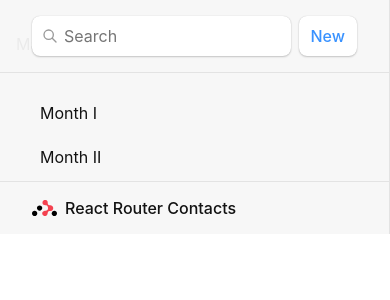
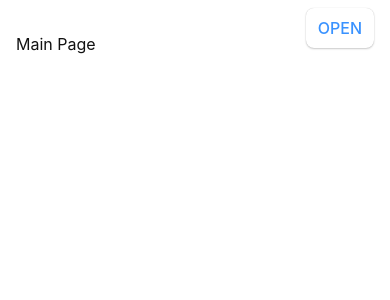
Before and after one commit to puneetha2024/happy-birthday, a React (Create React App) app: page /#/ in a window 390 px wide. Shown: the top 300 px of the page. Built offline with nearby package versions, Linux system fonts and the light colour scheme; the HTML template or start-up script is replaced by a standard one.

Commit message:
Added open/close button for small device Added open/close sidebar for small device Updated README file

```diff
--- a/src/components/MainPage.jsx
+++ b/src/components/MainPage.jsx
@@ -1,3 +1,7 @@
 export default function MainPage() {
-  return <p>Main Page</p>;
+  return (
+    <>
+      <p>Main Page</p>
+    </>
+  );
 }
--- /dev/null
+++ b/src/components/common/NavigatorButton/NavigatorButton.css
@@ -0,0 +1,13 @@
+.navigatorButton {
+  display: none;
+}
+
+@media only screen and (max-width: 1023px) {
+  .navigatorButton {
+    display: unset;
+    position: fixed;
+    top: 0.5rem;
+    right: 1rem;
+    z-index: 3;
+  }
+}
--- /dev/null
+++ b/src/components/common/NavigatorButton/NavigatorButton.jsx
@@ -0,0 +1,7 @@
+import './NavigatorButton.css';
+
+const NavigatorButton = () => {
+  return <button className={`navigatorButton`}>close</button>;
+};
+
+export default NavigatorButton;
--- /dev/null
+++ b/src/components/months/III.jsx
@@ -0,0 +1,5 @@
+const III = () => {
+  return <div>Hello</div>;
+};
+
+export default III;
--- a/src/components/months/months.jsx
+++ b/src/components/months/months.jsx
@@ -1,5 +1,6 @@
 import I from './I';
 import II from './II';
+import III from './III';
 
 /*
  * New month component should be added in the below
@@ -7,6 +8,7 @@ import II from './II';
 const monthsComponents = [
   { month: 'I', component: <I /> },
   { month: 'II', component: <II /> },
+  { month: 'III', component: <III /> },
 ];
 
 const months = monthsComponents.map(({ month }) => month);
--- a/src/index.css
+++ b/src/index.css
@@ -371,16 +371,3 @@ i {
   justify-content: center;
   width: 100%;
 }
-
-@media only screen and (max-width: 1023px) {
-  #sidebar {
-    z-index: 2;
-    position: fixed;
-    width: 100%;
-    background-color: rgba(247, 247, 247, 0.95);
-  }
-
-  #detail {
-    padding: 1rem;
-  }
-}
--- /dev/null
+++ b/src/routes/root.css
@@ -0,0 +1,34 @@
+.navigatorButton {
+  display: none;
+}
+
+@media only screen and (max-width: 1023px) {
+  .navigatorButton {
+    display: unset;
+    position: fixed;
+    top: 0.5rem;
+    right: 1rem;
+    z-index: 3;
+  }
+}
+
+@media only screen and (max-width: 1023px) {
+  #sidebar {
+    z-index: 2;
+    position: fixed;
+    width: 100%;
+    background-color: rgba(247, 247, 247, 0.95);
+  }
+
+  #sidebar.sidebarClosed {
+    display: none;
+  }
+
+  #sidebar.sidebarOpened {
+    display: flex;
+  }
+
+  #detail {
+    padding: 1rem;
+  }
+}
--- a/src/routes/root.jsx
+++ b/src/routes/root.jsx
@@ -1,27 +1,39 @@
+import { useState } from 'react';
 import { Link, Outlet } from 'react-router-dom';
 
 import { months } from '../components/months/months';
+import NavigatorButton from '../components/common/NavigatorButton/NavigatorButton';
+import './root.css';
 
 export default function Root() {
+  const [isSidebarOpened, setIsSidebarOpened] = useState(false);
+  const handleSidebarOpenCloseState = () => {
+    isSidebarOpened ? setIsSidebarOpened(false) : setIsSidebarOpened(true);
+  };
+
+  const handleGoToHomeButton = () => {
+    handleSidebarOpenCloseState();
+  };
   return (
     <>
-      <div id='sidebar'>
-        <h1>React Router Contacts</h1>
-        <div>
-          <form id='search-form' role='search'>
-            <input id='q' aria-label='Search contacts' placeholder='Search' type='search' name='q' />
-            <div id='search-spinner' aria-hidden hidden={true} />
-            <div className='sr-only' aria-live='polite'></div>
-          </form>
-          <form method='post'>
-            <button type='submit'>New</button>
-          </form>
-        </div>
+      <button className={`navigatorButton`} onClick={handleSidebarOpenCloseState}>
+        {isSidebarOpened ? 'CLOSE' : 'OPEN'}
+      </button>
+      <div id='sidebar' className={`${isSidebarOpened ? 'sidebarOpened' : 'sidebarClosed'}`}>
+        <h1>
+          {' '}
+          <button onClick={handleGoToHomeButton}>
+            <Link to={'/'}>Go to Home</Link>
+          </button>
+        </h1>
+        <div>Months : </div>
         <nav>
           <ul>
             {months.map((month) => (
               <li key={month}>
-                <Link to={month}>Month {month}</Link>
+                <Link to={month} onClick={handleSidebarOpenCloseState}>
+                  Month {month}
+                </Link>
               </li>
             ))}
           </ul>
```
Also changed, not shown: 1 other file (tests, documents, lock files or other folders).
